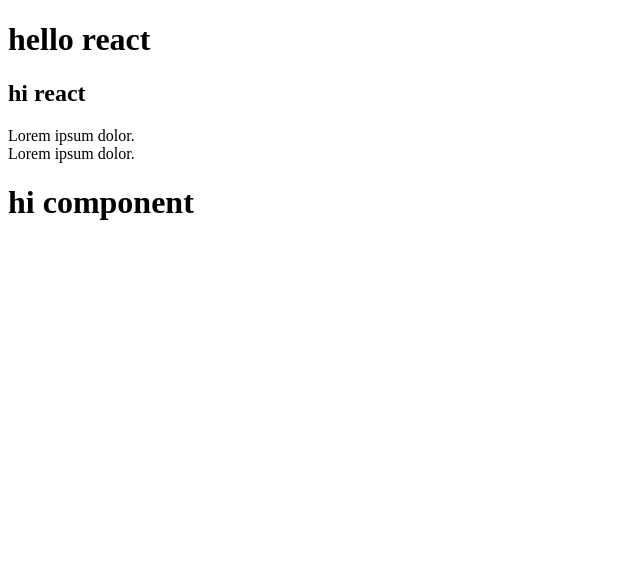
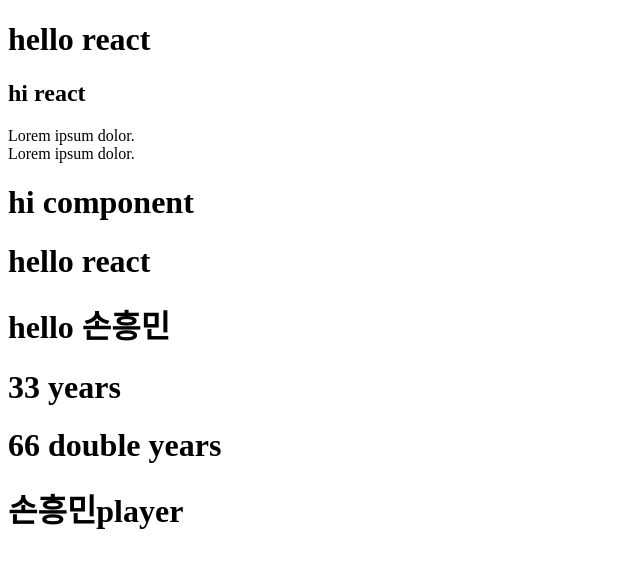
Before and after one commit to soowan95/react20231031, a React (Create React App) app: page / in a window 1280 px wide. Shown: the top 568 px of the page, without its empty margins (0-640 px from the left). Built offline with nearby package versions, Linux system fonts and the light colour scheme.

Commit message:
learn how use js in jsx

```diff
--- a/src/App.js
+++ b/src/App.js
@@ -1,3 +1,19 @@
+function MyComp2() {
+  let name = "손흥민";
+  let age = 33;
+
+  // JSX에서 js코드 작성하기 위한 코드
+  return (
+    <>
+      <h1>hello react</h1>
+      <h1>hello {name}</h1>
+      <h1>{age} years</h1>
+      <h1>{age * 2} double years</h1>
+      <h1>{name + "player"}</h1>
+    </>
+  );
+}
+
 function App() {
   // jsx에서 태그 사용시 반드시 종료태그를 작성해야 함
   // 빈 요소이면 시작태그에서 종료해야 함
@@ -10,6 +26,7 @@
         <br /> Lorem ipsum dolor.
       </p>
       <MyComp />
+      <MyComp2 />
     </div>
   );
 }
```
